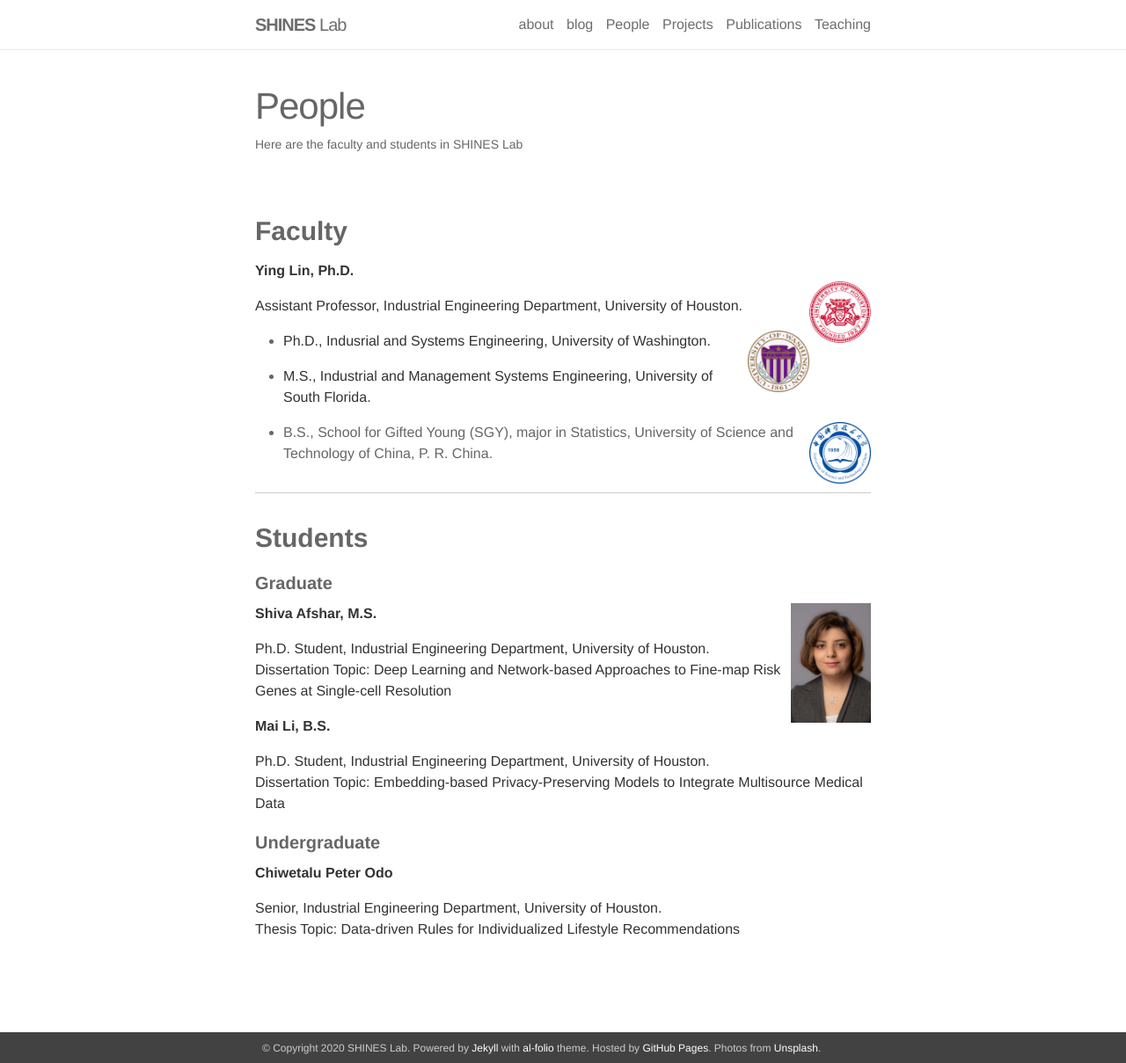
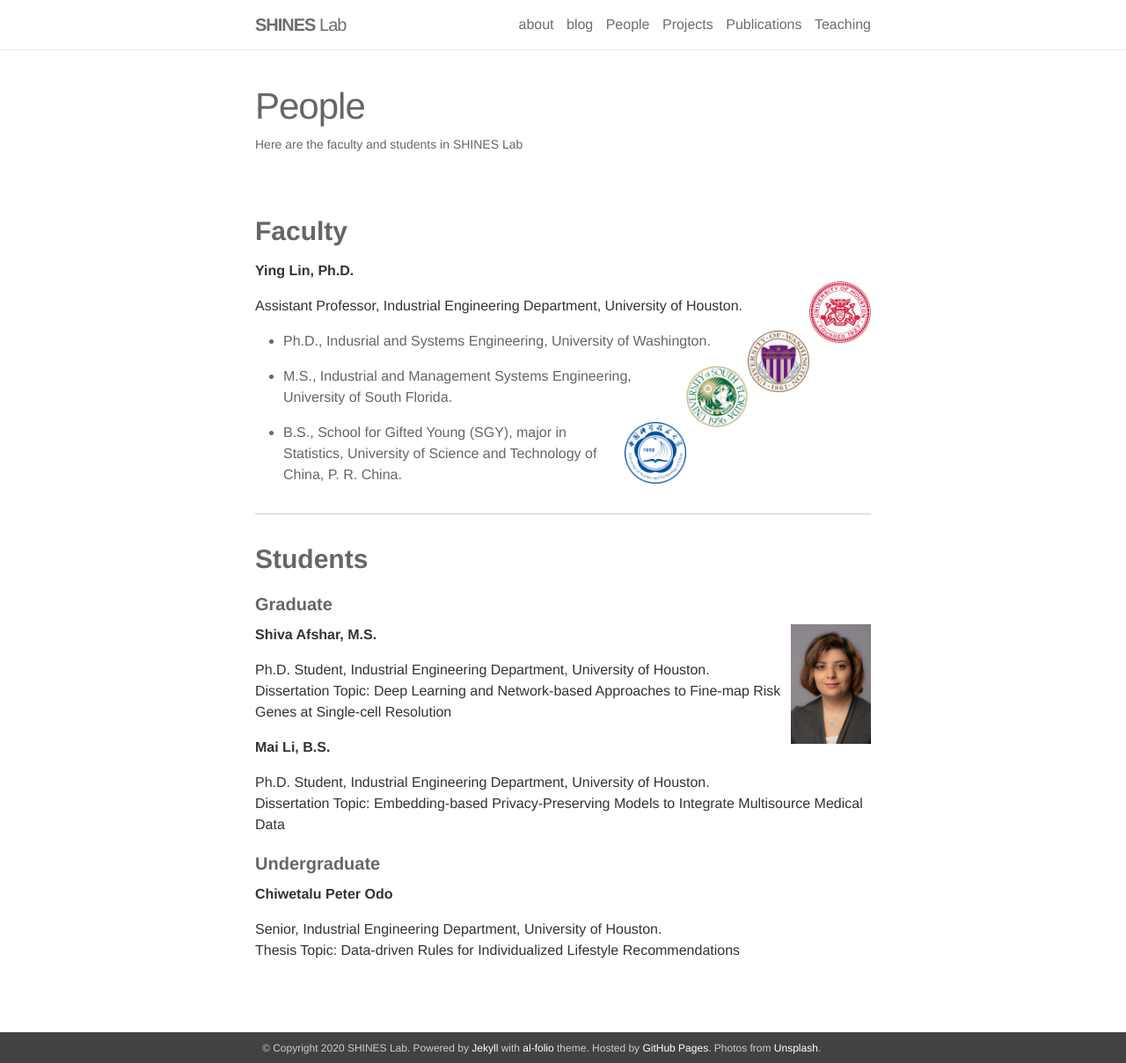
Before and after one commit to shines-lab/shines-lab.github.io, a Jekyll site: the page built from _pages/people.md, in a window 1280 px wide and 1209 px high. Shown: the whole window at 88% size. Built offline with Jekyll 4.4.1, drawn with Linux system fonts in a browser that asks for light colours; nearby versions of some CDN libraries.

Commit message:
Update people.md

```diff
--- a/_pages/people.md
+++ b/_pages/people.md
@@ -16,7 +16,10 @@ Assistant Professor, Industrial Engineering Department, University of Houston.
 <img src="{{site.baseurl}}/assets/img/UW.jpg" align="right" width="10%" height="10%">
 * Ph.D., Indusrial and Systems Engineering, University of Washington.
 
+
+<img src="{{site.baseurl}}/assets/img/USF.png" align="right" width="10%" height="10%">
 * M.S., Industrial and Management Systems Engineering, University of South Florida.
+
 
 <img src="{{site.baseurl}}/assets/img/USTC.png" align="right" width="10%" height="10%">
 * B.S., School for Gifted Young (SGY), major in Statistics, University of Science and Technology of China, P. R. China.
```
